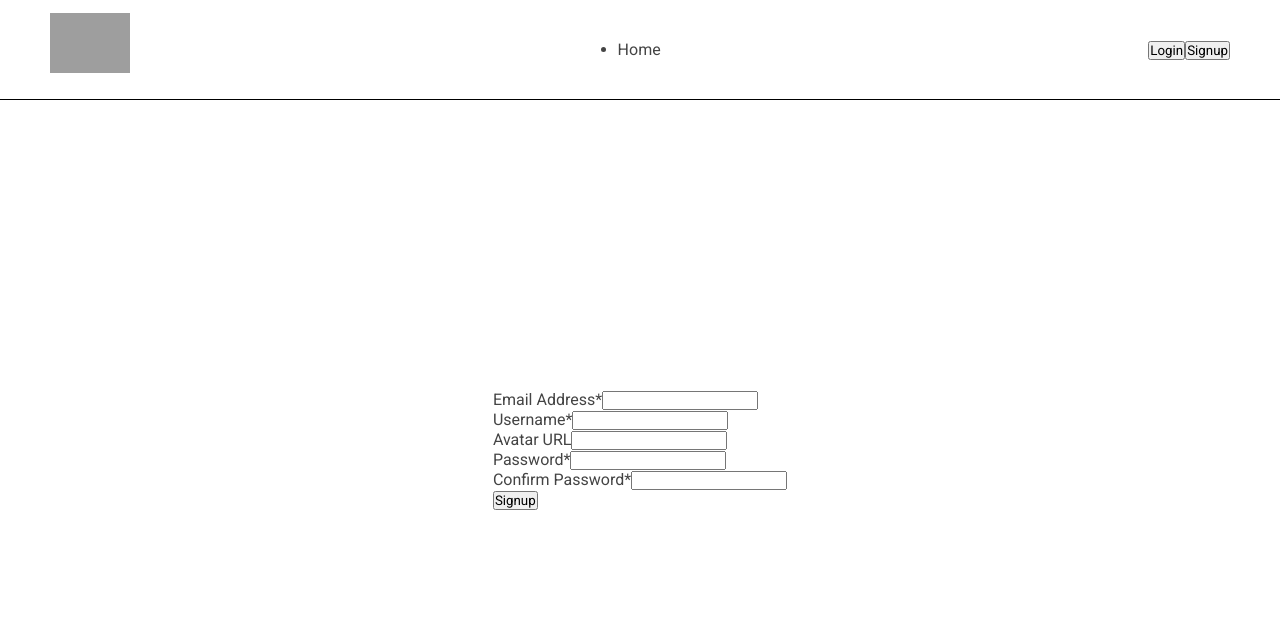
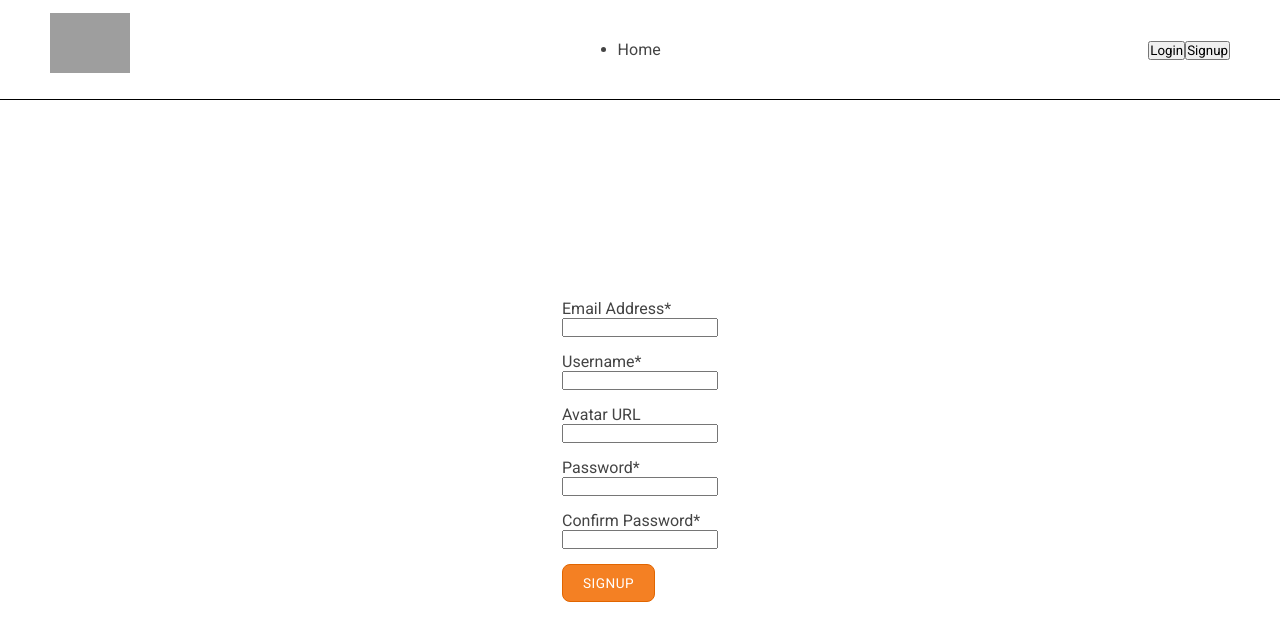
Before and after one commit to justasti/FEU6-galutinis-atsiskaitymas, a React (Vite) app: page /signup in a window 1280 px wide. Shown: the top 640 px of the page. Built offline with nearby package versions, Linux system fonts and the light colour scheme; data requests are answered from the project's data file; grey boxes are pictures that could not be loaded.

Commit message:
add basic signup form styles

```diff
--- /dev/null
+++ b/src/features/users/signup-page/signup-page.styles.jsx
@@ -0,0 +1,16 @@
+import styled from 'styled-components'
+
+export const StyledForm = styled.form`
+  display: flex;
+  flex-direction: column;
+  gap: 15px;
+
+  .input-group {
+    display: flex;
+    flex-direction: column;
+  }
+
+  button {
+    align-self: flex-start;
+  }
+`
--- a/src/features/users/signup-page/signup.page.jsx
+++ b/src/features/users/signup-page/signup.page.jsx
@@ -1,5 +1,5 @@
 import { useCreateNewUserMutation, useGetUsersQuery } from '../users.api'
-import { Header } from '../../'
+import { Button, Header } from '../../'
 import { AuthMain } from '../../../layouts/auth-layout/auth-layout.styles'
 import { nanoid } from '@reduxjs/toolkit'
 import { FontAwesomeIcon } from '@fortawesome/react-fontawesome'
@@ -9,6 +9,7 @@ import { useDispatch } from 'react-redux'
 import { useNavigate } from 'react-router-dom'
 import { useFormik } from 'formik'
 import * as yup from 'yup'
+import { StyledForm } from './signup-page.styles'
 
 const SignupPage = () => {
   const dispatch = useDispatch()
@@ -78,15 +79,15 @@ const SignupPage = () => {
     <>
       <Header />
       <AuthMain>
-        <form onSubmit={formik.handleSubmit}>
-          <div>
+        <StyledForm onSubmit={formik.handleSubmit}>
+          <div className='input-group'>
             <label htmlFor='email'>Email Address*</label>
             <input type='text' id='email' {...formik.getFieldProps('email')} />
             {formik.touched.email && formik.errors.email && (
               <p>{formik.errors.email}</p>
             )}
           </div>
-          <div>
+          <div className='input-group'>
             <label htmlFor='username'>Username*</label>
             <input
               type='text'
@@ -97,7 +98,7 @@ const SignupPage = () => {
               <p>{formik.errors.username}</p>
             )}
           </div>
-          <div>
+          <div className='input-group'>
             <label htmlFor='avatarUrl'>Avatar URL</label>
             <input
               type='url'
@@ -108,7 +109,7 @@ const SignupPage = () => {
               <p>{formik.errors.avatarUrl}</p>
             )}
           </div>
-          <div>
+          <div className='input-group'>
             <label htmlFor='password'>Password*</label>
             <input
               type='password'
@@ -119,7 +120,7 @@ const SignupPage = () => {
               <p>{formik.errors.password}</p>
             )}
           </div>
-          <div>
+          <div className='input-group'>
             <label htmlFor='confirm'>Confirm Password*</label>
             <input
               type='password'
@@ -130,10 +131,10 @@ const SignupPage = () => {
               <p>{formik.errors.confirm}</p>
             )}
           </div>
-          <button type='submit'>
+          <Button variant='inverted' type='submit'>
             Signup {isLoading && <FontAwesomeIcon icon={faSpinner} />}
-          </button>
-        </form>
+          </Button>
+        </StyledForm>
       </AuthMain>
     </>
   )
```
